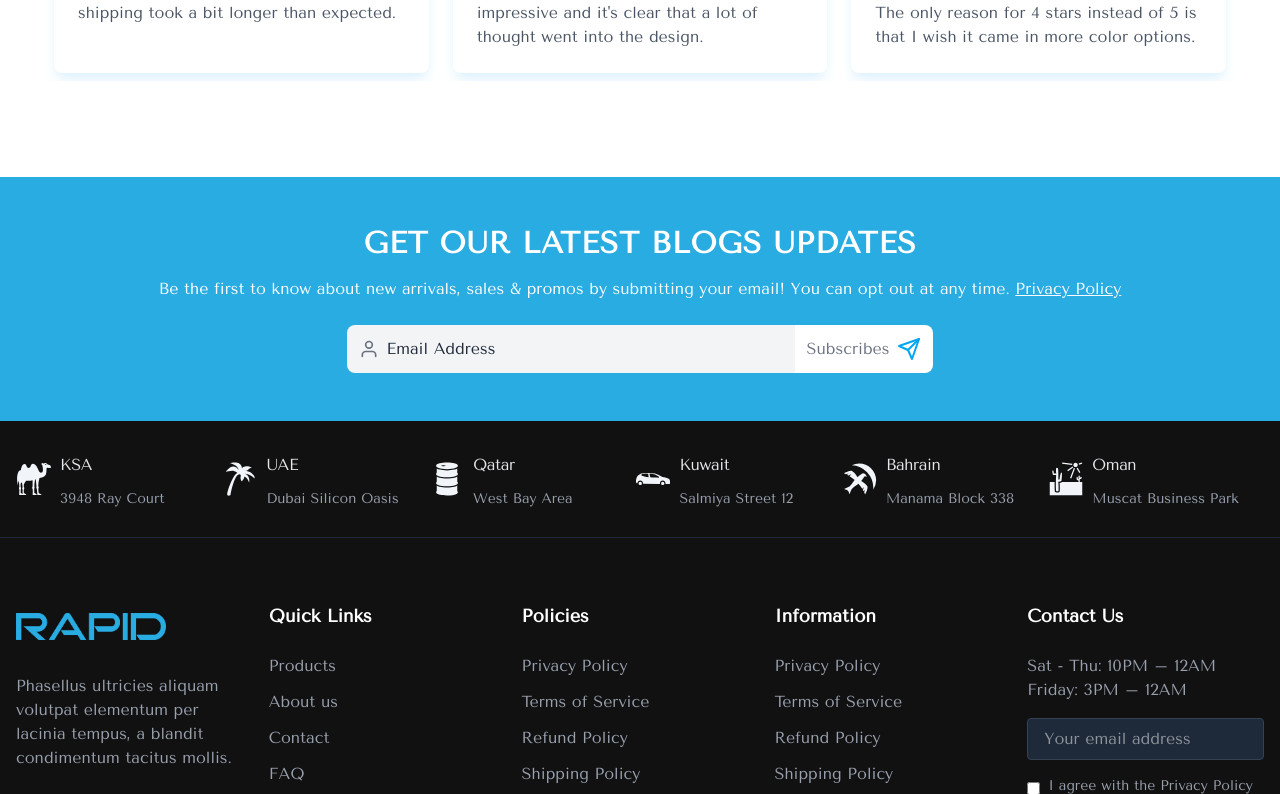
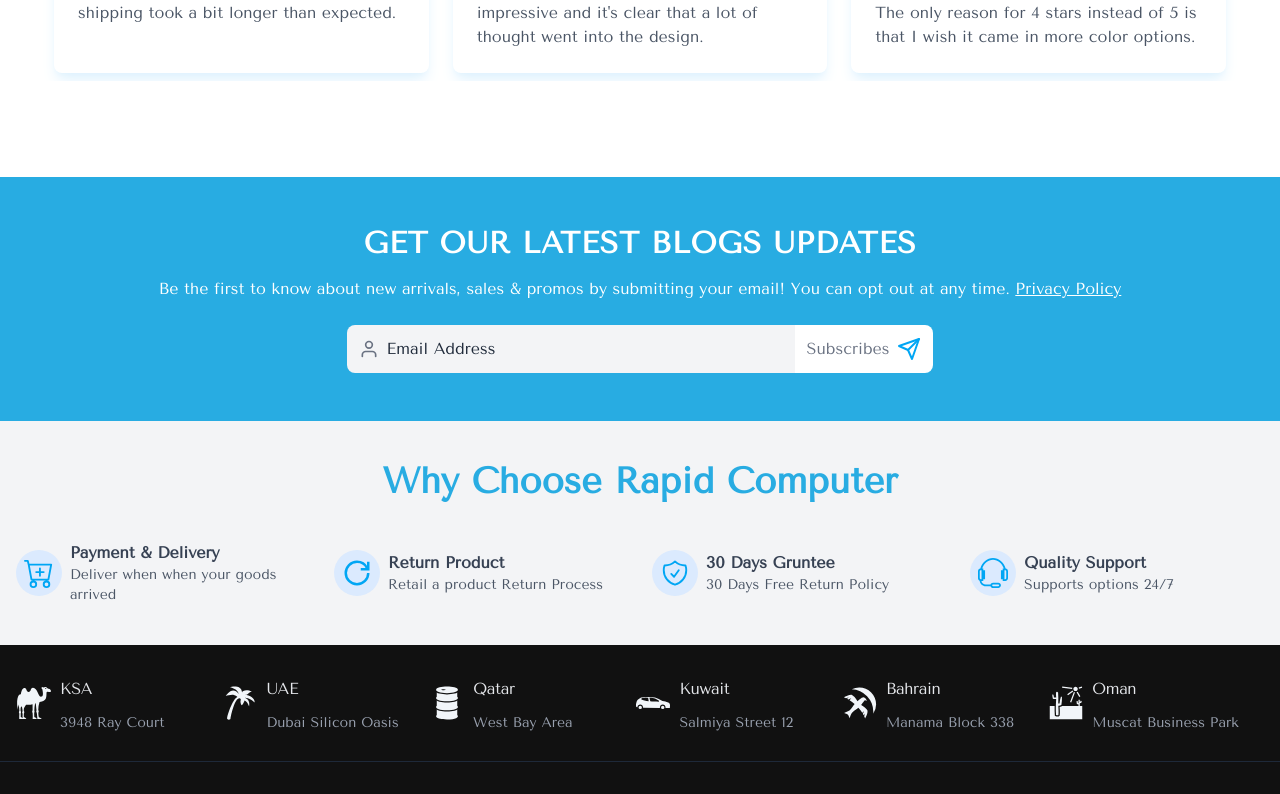
Before and after one commit to kaziahosunhabibripon/rapid-ecoomerce, a Next.js app: page / in a window 1280 px wide. Shown: the part 11206-12000 px from the top of the page. Built offline with nearby package versions, Linux system fonts and the light colour scheme; no server answers.

Commit message:
why done

```diff
--- /dev/null
+++ b/src/components/Home/WhyChoose.tsx
@@ -0,0 +1,60 @@
+"use client";
+import { BsCartPlus } from "react-icons/bs";
+import { HiOutlineShieldCheck } from "react-icons/hi2";
+import { TfiHeadphoneAlt } from "react-icons/tfi";
+import { GrPowerReset } from "react-icons/gr";
+const termsData = [
+  {
+    id: 1,
+    title: "Payment & Delivery",
+    icon: <BsCartPlus />,
+    description: "Deliver when when your goods arrived",
+  },
+  {
+    id: 2,
+    title: "Return Product",
+    icon: <GrPowerReset />,
+    description: "Retail a product Return Process",
+  },
+  {
+    id: 3,
+    title: "30 Days Gruntee ",
+    icon: <HiOutlineShieldCheck />,
+    description: "30 Days Free Return Policy",
+  },
+  {
+    id: 4,
+    title: "Quality Support",
+    icon: <TfiHeadphoneAlt />,
+    description: "Supports options 24/7",
+  },
+];
+
+export default function WhyChoose() {
+  return (
+    <div className="bg-gray-100 py-10">
+      <div className="text-center mb-10">
+        <h2 className="text-4xl text-brand font-extrabold  text-blue-500">
+          Why Choose Rapid Computer
+        </h2>
+      </div>
+      <div className="container mx-auto grid grid-cols-1 md:grid-cols-4 gap-6 text-center px-4">
+        {termsData.map((item) => (
+          <div className="flex items-center gap-2" key={item.id}>
+            <div className="bg-blue-100 text-slate-600 rounded-full p-2">
+              <span className="w-full h-auto text-sky-500 text-3xl">
+                {item.icon}
+              </span>
+            </div>
+            <div className="text-start space-x-2">
+              <h3 className="text-md font-semibold text-gray-700">
+                {item.title}
+              </h3>
+              <p className="text-sm text-gray-600">{item.description}</p>
+            </div>
+          </div>
+        ))}
+      </div>
+    </div>
+  );
+}
--- a/src/components/Home/index.tsx
+++ b/src/components/Home/index.tsx
@@ -17,6 +17,7 @@
 import LatestPost from "./LatestPost";
 import Promoted from "../Promoted/Promoted";
 import WeeklySale from "../WeeklySale/WeeklySale";
+import WhyChoose from "./WhyChoose";
 
 const HomeComponent = () => {
   return (
@@ -38,6 +39,7 @@
       <WeeklySale />
       <ClientReview />
       <NewsletterSignup />
+      <WhyChoose />
     </div>
   );
 };
```
